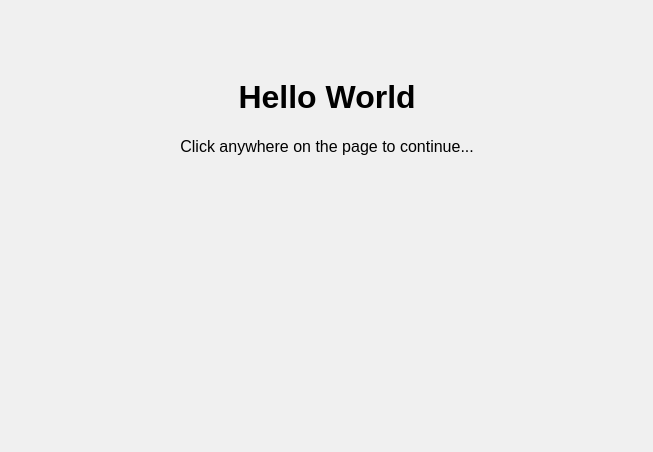
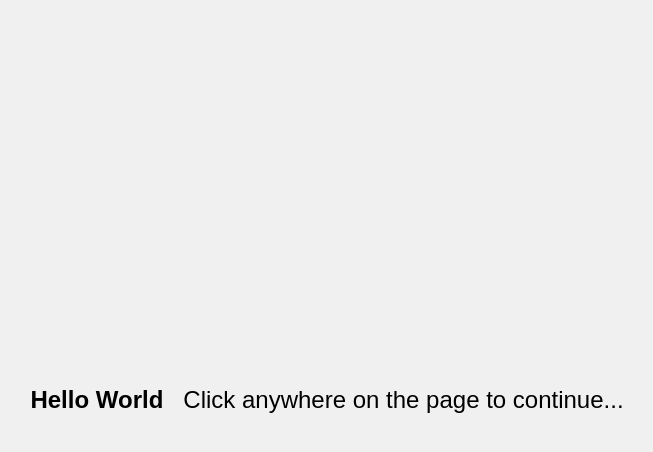
Before and after one commit to VenkatKarthikeya09/Hello-World-page, a plain HTML site: page index.html in a window 1280 px wide. Shown: the whole page, without its empty margins (313-966 px from the left). Drawn offline with Linux system fonts and the light colour scheme.

Commit message:
Update styles.css

```diff
--- a/styles.css
+++ b/styles.css
@@ -1,11 +1,16 @@
 body {
-    font-family: Arial, sans-serif;
-    text-align: center;
-    padding: 50px;
+    font-family: sans-serif;
+    margin: 0;
+    padding: 0;
+    height: 100vh;
+    display: flex;
+    justify-content: center;
+    align-items: center;
     background-color: #f0f0f0;
 }
 
-#message {
+h1, p {
+    text-align: center;
+    margin: 10px;
     font-size: 24px;
-    margin-top: 20px;
 }
```
